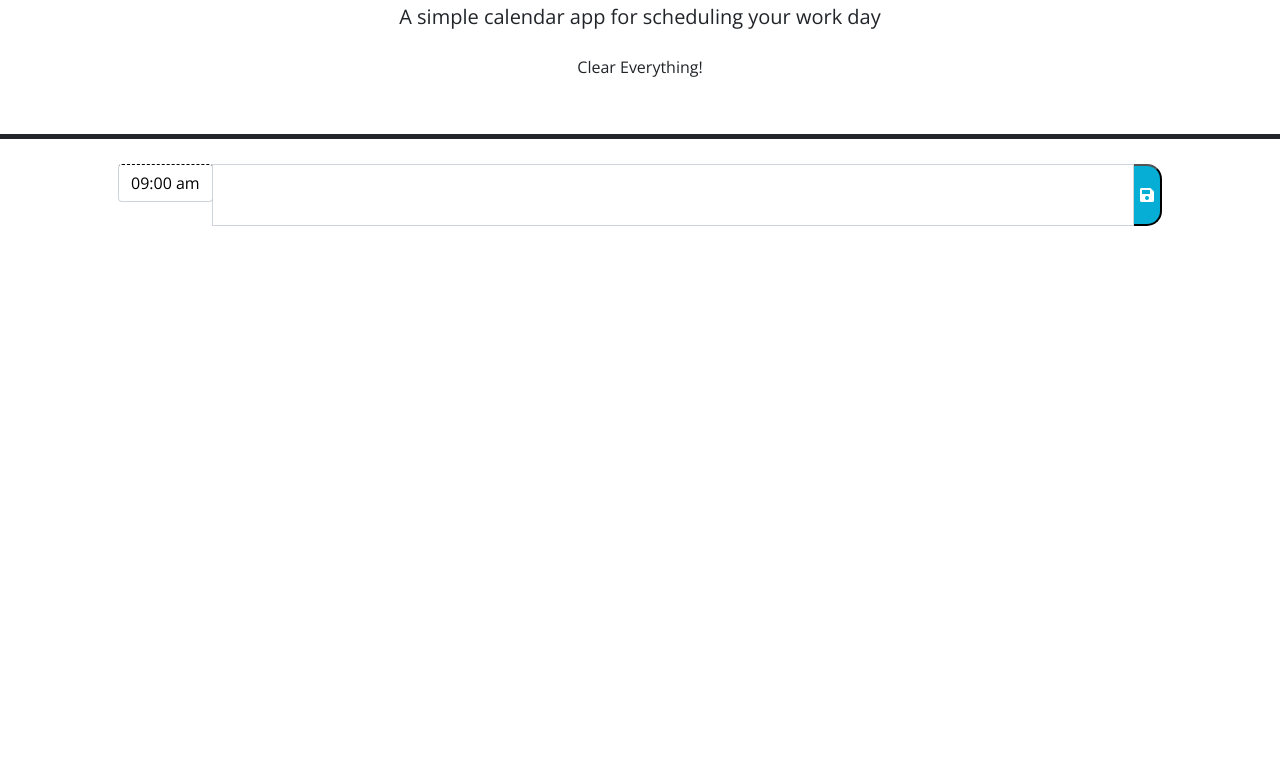
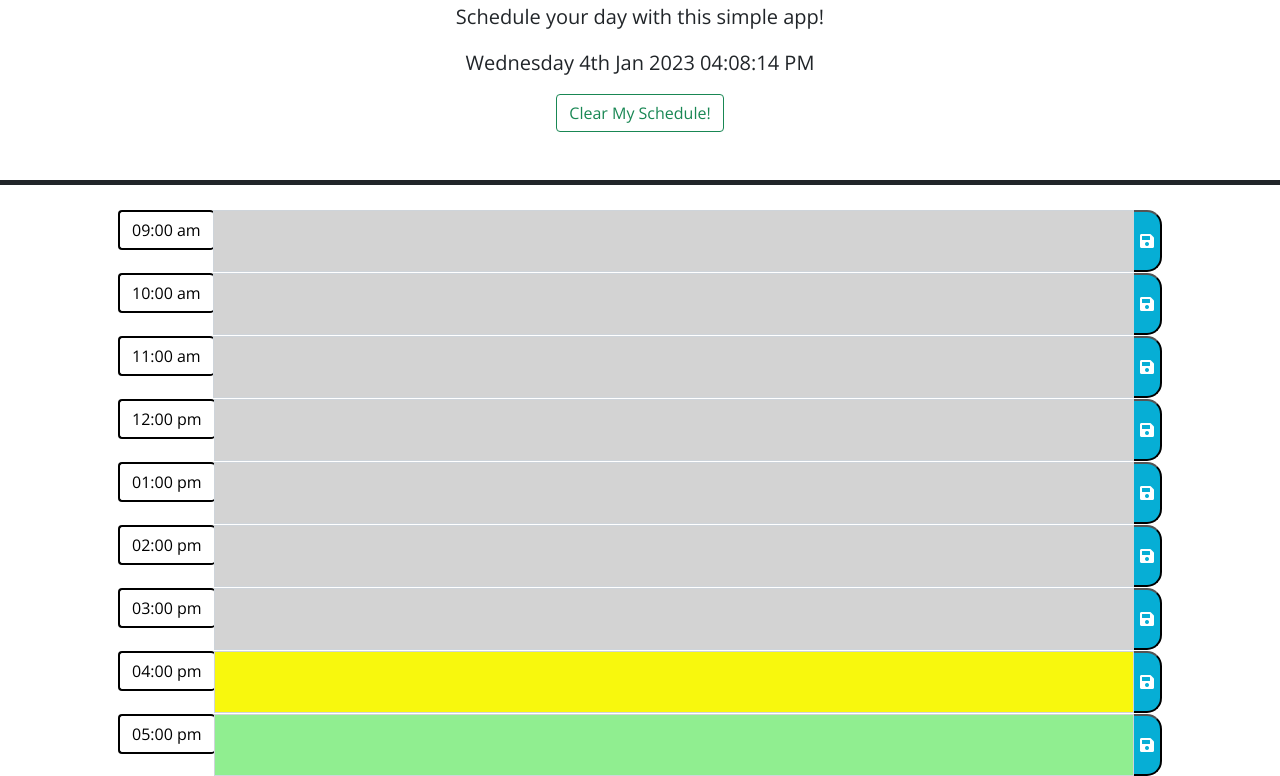
Before and after one commit to mikestem/Fantastic-Scheduler, a plain HTML site: page Develop/index.html in a window 1280 px wide. Shown: the part 131-907 px from the top of the page. Before the commit the page ends 800 px from the top, so only its background shows below. Drawn offline with nearby package versions, Linux system fonts and the light colour scheme.

Commit message:
added added hours css and javascript

```diff
--- a/Develop/index.html
+++ b/Develop/index.html
@@ -25,9 +25,9 @@
   <body>
     <header class="p-5 mb-4 border-5 border-bottom border-dark text-center">
       <h1 class="display-3">Fantastic Day Scheduler</h1>
-      <p class="lead">A simple calendar app for scheduling your work day</p>
+      <p class="lead">Schedule your day with this simple app!</p>
       <p id="currentDay" class="lead"></p>
-      <button type="button" class="btn btn-outline-sucess" id="clearDay">Clear Everything!</button>
+      <button type="button" class="btn btn-outline-success" id="clearDay">Clear My Schedule!</button>
     </header>
     <div class="container-lg px-5">
       <div class="row">
@@ -39,7 +39,86 @@
           <button type="button" class="saveBtn"><i class="fas fa-save"></i></button>
         </div>
       </div>
+      <div class="row">
+        <div class="input-group">
+          <div class="input-group-prepend">
+            <span class="input-group-text hour">10:00 am </span>
+          </div>
+          <textarea class="form-control" aria-label="With textarea" id="10am"></textarea>
+          <button type="button" class="saveBtn"><i class="fas fa-save"></i></button>
+        </div>
+      </div>
 
+      <div class="row">
+        <div class="input-group">
+          <div class="input-group-prepend">
+            <span class="input-group-text hour">11:00 am </span>
+          </div>
+          <textarea class="form-control" aria-label="With textarea" id="11am"></textarea>
+          <button type="button" class="saveBtn"><i class="fas fa-save"></i></button>
+        </div>
+      </div>
+
+      <div class="row">
+        <div class="input-group">
+          <div class="input-group-prepend">
+            <span class="input-group-text hour">12:00 pm </span>
+          </div>
+          <textarea class="form-control" aria-label="With textarea" id="12pm"></textarea>
+          <button type="button" class="saveBtn"><i class="fas fa-save"></i></button>
+        </div>
+      </div>
+
+      <div class="row">
+        <div class="input-group">
+          <div class="input-group-prepend">
+            <span class="input-group-text hour">01:00 pm </span>
+          </div>
+          <textarea class="form-control" aria-label="With textarea" id="13pm"></textarea>
+          <button type="button" class="saveBtn"><i class="fas fa-save"></i></button>
+        </div>
+      </div>
+
+      <div class="row">
+        <div class="input-group">
+          <div class="input-group-prepend">
+            <span class="input-group-text hour">02:00 pm </span>
+          </div>
+          <textarea class="form-control" aria-label="With textarea" id="14pm"></textarea>
+          <button type="button" class="saveBtn"><i class="fas fa-save"></i></button>
+        </div>
+      </div>
+
+      <div class="row">
+        <div class="input-group">
+          <div class="input-group-prepend">
+            <span class="input-group-text hour">03:00 pm </span>
+          </div>
+          <textarea class="form-control" aria-label="With textarea" id="15pm"></textarea>
+          <button type="button" class="saveBtn"><i class="fas fa-save"></i></button>
+        </div>
+      </div>
+
+      <div class="row">
+        <div class="input-group">
+          <div class="input-group-prepend">
+            <span class="input-group-text hour">04:00 pm </span>
+          </div>
+          <textarea class="form-control" aria-label="With textarea" id="16pm"></textarea>
+          <button type="button" class="saveBtn"><i class="fas fa-save"></i></button>
+        </div>
+      </div>
+
+      <div class="row">
+        <div class="input-group">
+          <div class="input-group-prepend">
+            <span class="input-group-text hour">05:00 pm </span>
+          </div>
+          <textarea class="form-control" aria-label="With textarea" id="17pm"></textarea>
+          <button type="button" class="saveBtn"><i class="fas fa-save"></i></button>
+        </div>
+      </div>
+    </div>
 
     <script src="https://code.jquery.com/jquery-3.4.1.min.js"></script>
     <script
@@ -47,6 +126,7 @@
       integrity="sha256-iu/zLUB+QgISXBLCW/mcDi/rnf4m4uEDO0wauy76x7U="
       crossorigin="anonymous"
     ></script>
+    <script src="https://cdnjs.cloudflare.com/ajax/libs/moment.js/2.24.0/moment.min.js"></script>
 
     <script src="script.js"></script>
   </body>
--- a/Develop/script.js
+++ b/Develop/script.js
@@ -1,23 +1,95 @@
-// Wrap all code that interacts with the DOM in a call to jQuery to ensure that
-// the code isn't run until the browser has finished rendering all the elements
-// in the html.
-$(function () {
-  // TODO: Add a listener for click events on the save button. This code should
-  // use the id in the containing time-block as a key to save the user input in
-  // local storage. HINT: What does `this` reference in the click listener
-  // function? How can DOM traversal be used to get the "hour-x" id of the
-  // time-block containing the button that was clicked? How might the id be
-  // useful when saving the description in local storage?
-  //
-  // TODO: Add code to apply the past, present, or future class to each time
-  // block by comparing the id to the current hour. HINTS: How can the id
-  // attribute of each time-block be used to conditionally add or remove the
-  // past, present, and future classes? How can Day.js be used to get the
-  // current hour in 24-hour time?
-  //
-  // TODO: Add code to get any user input that was saved in localStorage and set
-  // the values of the corresponding textarea elements. HINT: How can the id
-  // attribute of each time-block be used to do this?
-  //
-  // TODO: Add code to display the current date in the header of the page.
+var currentDate = moment().format('dddd') + " " + moment().format("Do MMM YYYY");
+var currentHour = moment().format('h:mm:ss a');
+var nineAm = $("#9am");
+var tenAm = $("#10am");
+var elevenAm = $("#11am");
+var twelvePm = $("#12pm");
+var onePm = $("#13pm");
+var twoPm = $("#14pm");
+var threePm = $("#15pm");
+var fourPm = $("#16pm");
+var fivePm = $("#17pm");
+var sixPm = $("#18pm");
+var sevenPm = $("#19pm");
+
+var hour = moment().hours();
+var userInput;
+var hourSpan;
+
+var interval = setInterval(function() {
+  var momentNow = moment();
+  $('#currentDay').html(momentNow.format('YYYY MMMM DD') + ' '
+      + momentNow.format('dddd')
+      .substring(0,3).toUpperCase());
+  $('#currentDay').html(currentDate + " " + momentNow.format('hh:mm:ss A'));
+}, 100);
+
+function initPage() {
+
+  console.log("Current Hour " + hour);
+  var init9 = JSON.parse(localStorage.getItem("09:00 am"));
+  nineAm.val(init9);
+
+  var init10 = JSON.parse(localStorage.getItem("10:00 am"))
+  tenAm.val(init10);
+
+  var init11 = JSON.parse(localStorage.getItem("11:00 am"))
+  elevenAm.val(init11);
+
+  var init12 = JSON.parse(localStorage.getItem("12:00 pm"))
+  twelvePm.val(init12);
+
+  var init1 = JSON.parse(localStorage.getItem("01:00 pm"))
+  onePm.val(init1);
+
+  var init2 = JSON.parse(localStorage.getItem("02:00 pm"))
+  twoPm.val(init2);
+
+  var init3 = JSON.parse(localStorage.getItem("03:00 pm"))
+  threePm.val(init3);
+
+  var init4 = JSON.parse(localStorage.getItem("04:00 pm"))
+  fourPm.val(init4);
+
+  var init5 = JSON.parse(localStorage.getItem("05:00 pm"))
+  fivePm.val(init5);
+}
+
+function background () {
+
+  $(".form-control").each(function () {
+      var timeTest = parseInt($(this).attr("id"));
+      hour = parseInt(hour);
+      console.log(timeTest);
+      console.log(hour);
+
+      if (hour > timeTest) {
+          $(this).addClass("past");
+      } else if (hour < timeTest) {
+          $(this).addClass("future");
+      } else {
+          $(this).addClass("present");
+      }
+  });
+}
+
+$(document).ready(function(){
+  initPage()
+  background()
+
+
+  $(".saveBtn").on("click", function(){
+    userInput = $(this).siblings(".form-control").val().trim();
+    console.log(userInput);
+    hourSpan = $(this).siblings(".input-group-prepend").text().trim();
+    console.log(hourSpan);
+    localStorage.setItem(hourSpan, JSON.stringify(userInput));
+
+  })
+
+  $("#clearDay").on("click", function(){
+    localStorage.clear();
+    initPage()
+  })
+
 });
--- a/Develop/style.css
+++ b/Develop/style.css
@@ -27,7 +27,9 @@ textarea {
 .hour {
   background-color: #ffffff;
   color: #000000;
-  border-top: 1px dashed #000000;
+  border-top: 2px solid #000000;
+  border-bottom: 2px solid black;
+  border-left: 2px solid black
 }
 
 .past {
@@ -36,12 +38,12 @@ textarea {
 }
 
 .present {
-  background-color: #ff6961;
+  background-color: rgb(248, 248, 13);
   color: white;
 }
 
 .future {
-  background-color: #77dd77;
+  background-color: lightgreen;
   color: white;
 }
 
```
